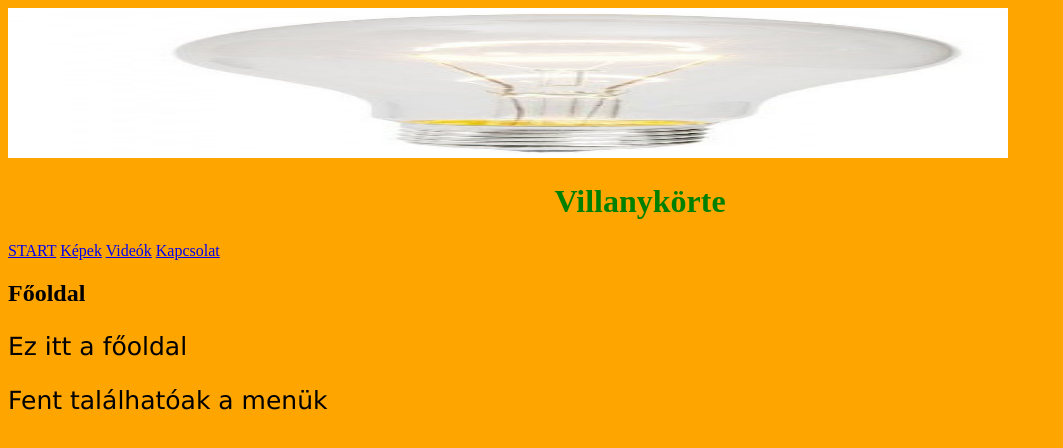
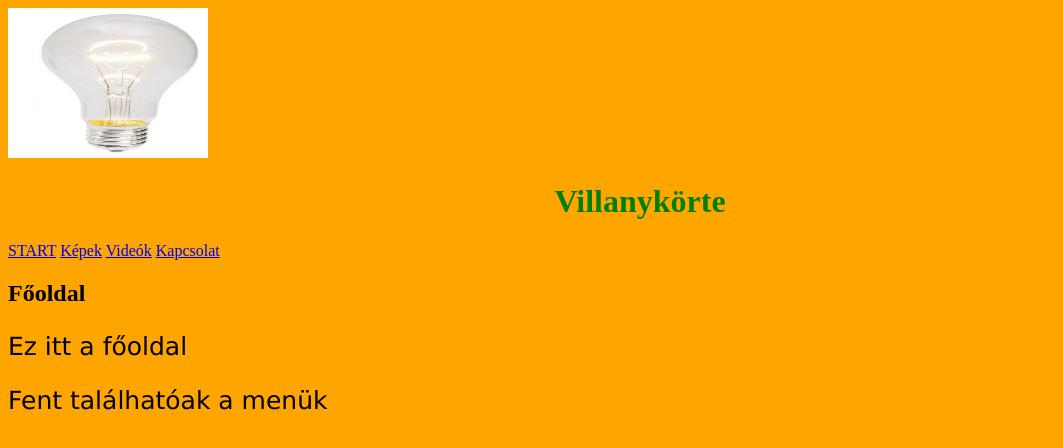
Before and after one commit to beluscsakzsolt11/NET, a plain HTML site: page index.html in a window 1280 px wide. Shown: the whole page, without its empty margins (0-1063 px from the left). Drawn offline with Linux system fonts and the light colour scheme.

Commit message:
Update index.html

```diff
--- a/index.html
+++ b/index.html
@@ -12,7 +12,7 @@
     </head>
     <body>
         <header id="fejlec">
-            <img src="img/villanykorte.jpg" width="1000px" height="150px"  alt="Villanykörte" />
+            <img src="img/villanykorte.jpg" width="200px" height="150px"  alt="Villanykörte" />
             <h1 id="szlogen">
                 Villanykörte
             </h1>
```
